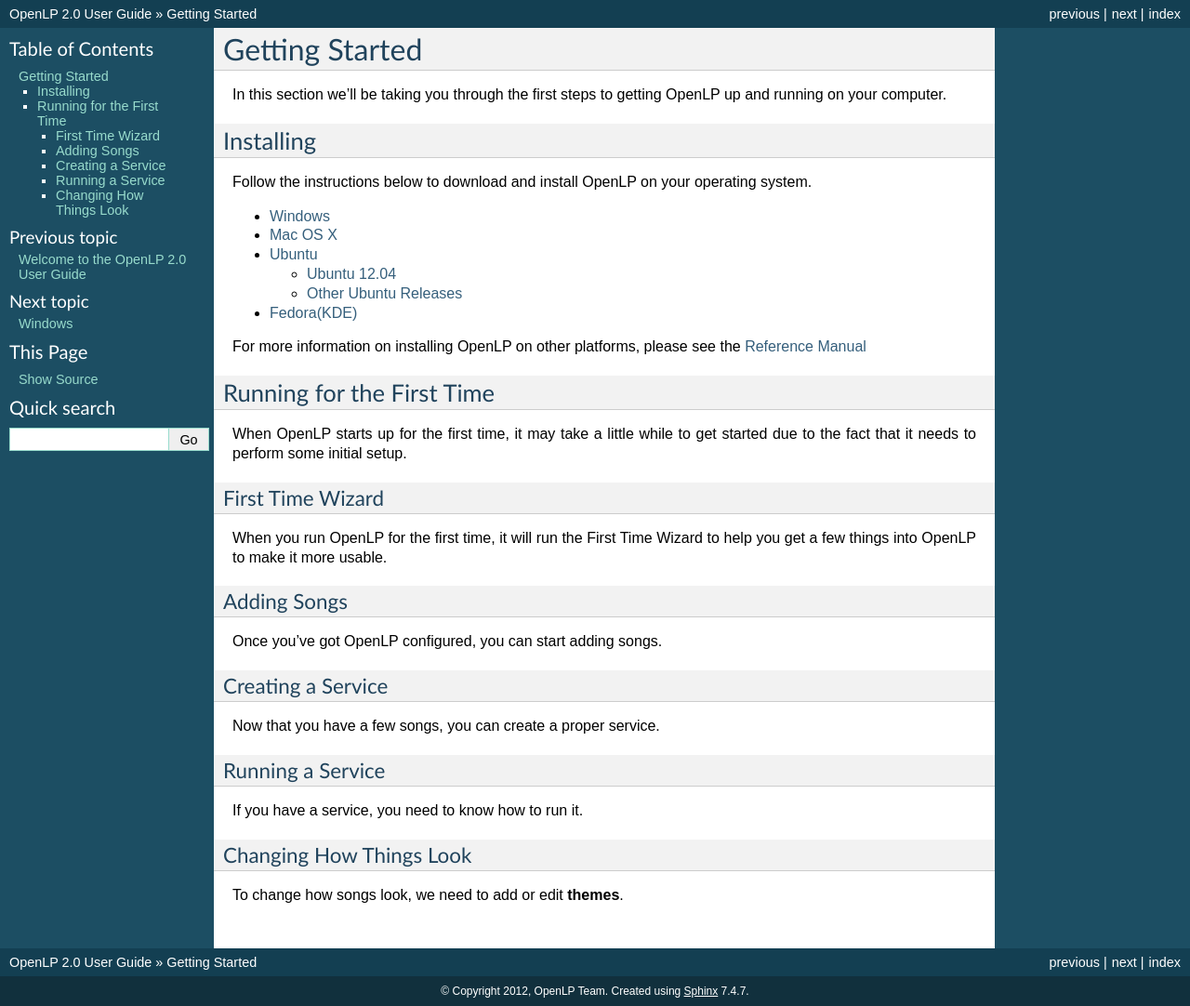
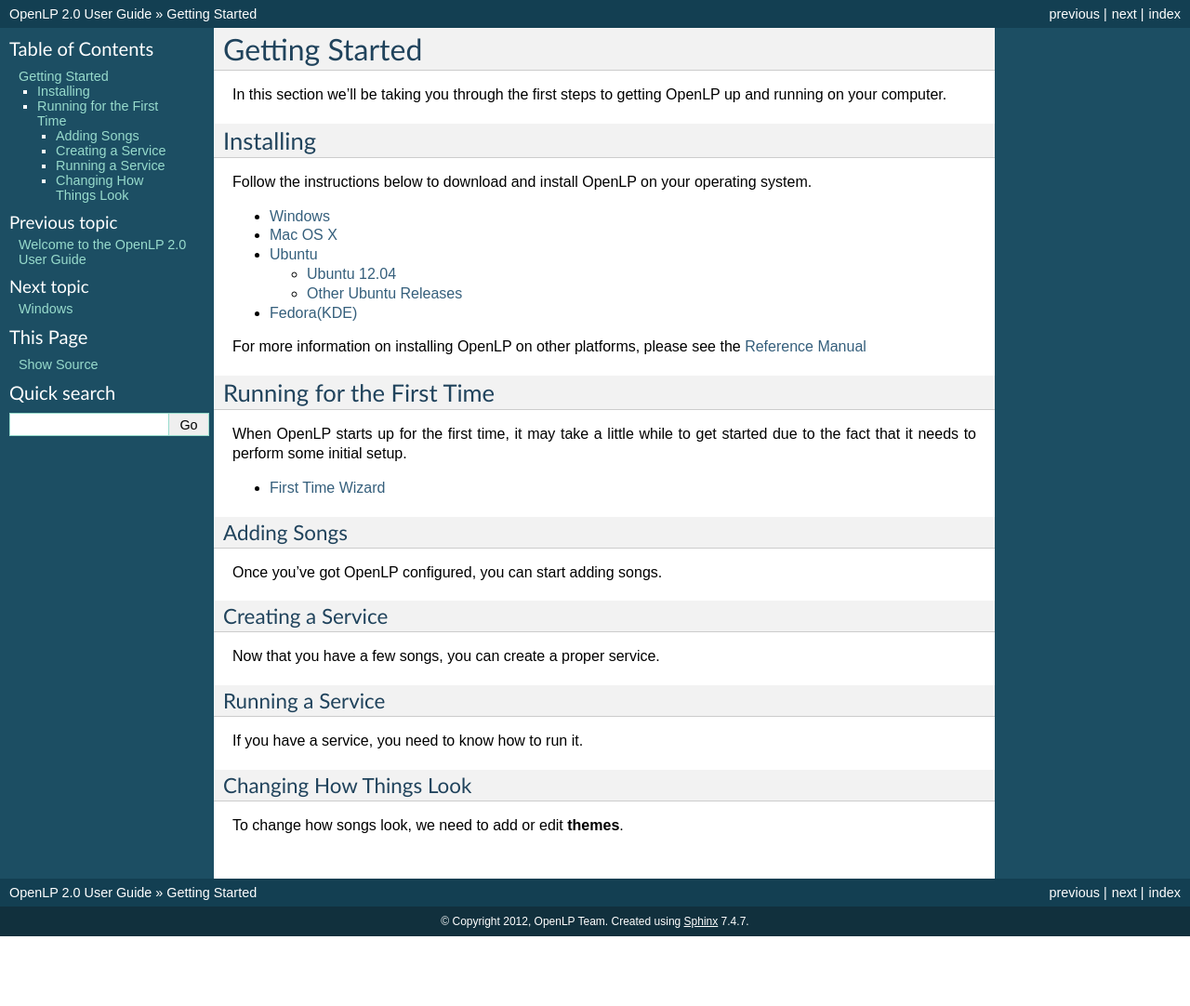
Before and after one commit to kwabenasapong/openpldoc, a Sphinx documentation site: the page built from user-guide/source/getting-started/getting-started.rst, in a window 1280 px wide. Shown: the whole page at 93% size. Built offline with Sphinx 7.4.7, drawn with Linux system fonts in a browser that asks for light colours; after the commit the page ends 1007 px from its top, so only the background shows below that.

Commit message:
Added the "First Time Wizard" page.

```diff
--- /dev/null
+++ b/user-guide/source/getting-started/first-time-wizard.rst
@@ -0,0 +1,6 @@
+.. _first-time-wzard:
+
+First Time Wizard
+=================
+When you run OpenLP for the very first time, it will run the First Time Wizard
+which helps you get OpenLP set up initially.
--- a/user-guide/source/getting-started/getting-started.rst
+++ b/user-guide/source/getting-started/getting-started.rst
@@ -22,11 +22,12 @@
 
 Running for the First Time
 --------------------------
-When OpenLP starts up for the first time, it may take a little while to get started due to the fact that it needs to perform some initial setup.
+When OpenLP starts up for the first time, it may take a little while to get
+started due to the fact that it needs to perform some initial setup.
 
-First Time Wizard
-*****************
-When you run OpenLP for the first time, it will run the First Time Wizard to help you get a few things into OpenLP to make it more usable.
+.. toctree::
+   first-time-wizard
+   :maxdepth: 2
 
 Adding Songs
 ************
```
